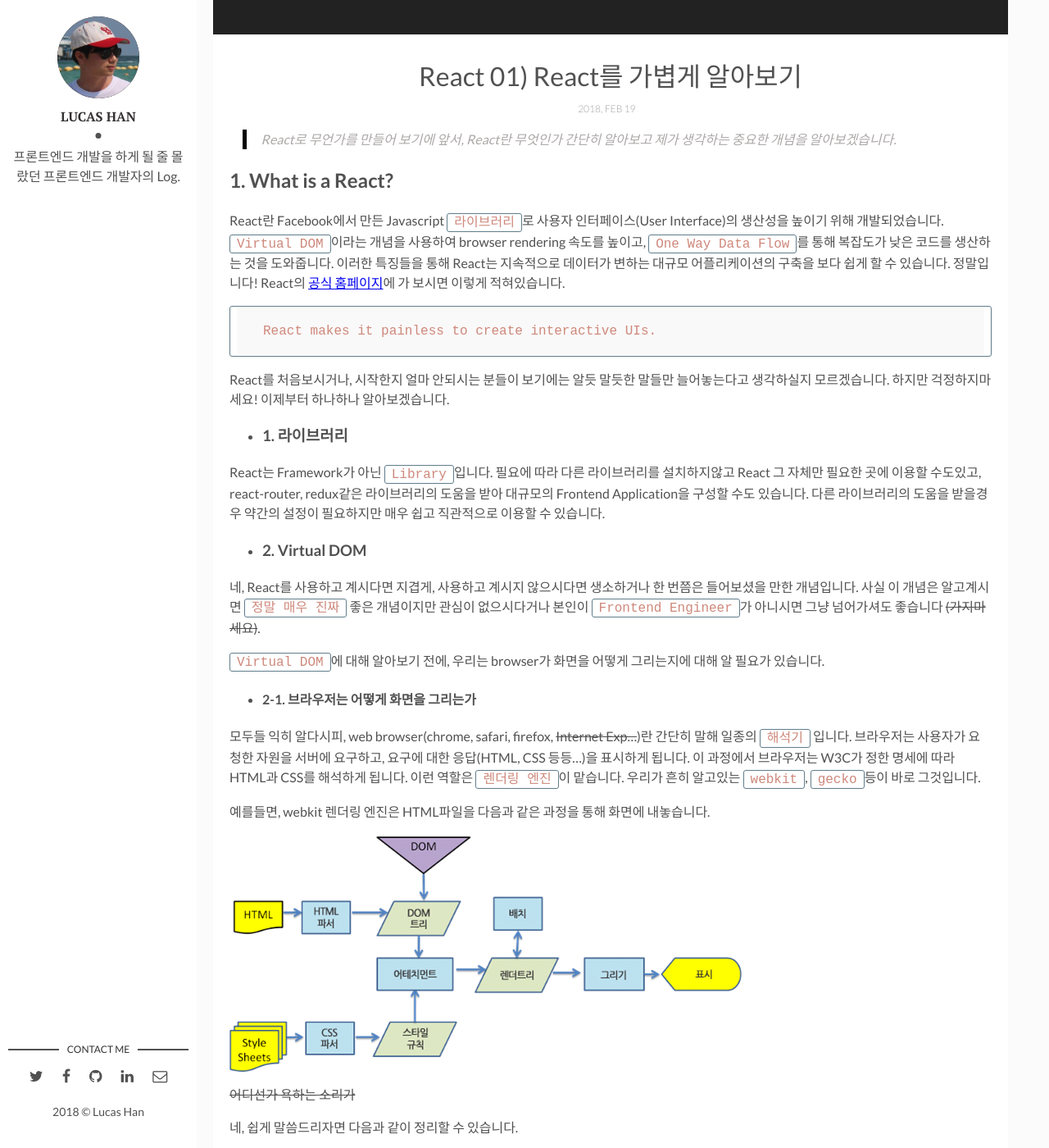
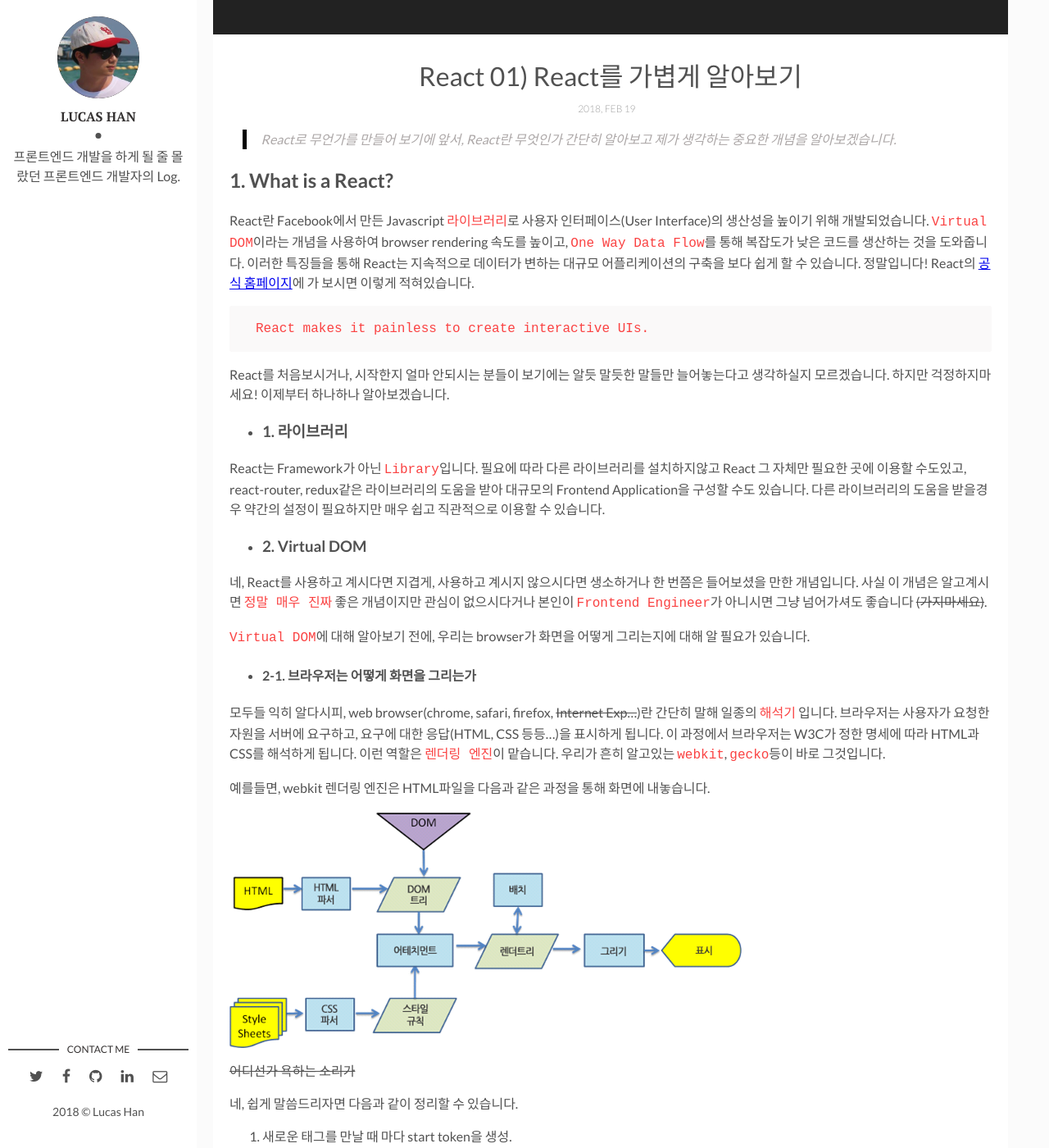
Before and after one commit to stardustrain/stardustrain.github.io, a Jekyll site: the page built from _posts/2017-02-19-what-is-a-react.markdown, in a window 1280 px wide and 1400 px high, scrolled down 478 px. Shown: the whole window at 82% size. Built offline with Jekyll 4.4.1, drawn with Linux system fonts in a browser that asks for light colours; comment, search, counter and statistics services are not loaded; some of the changed text lies outside the part shown.

Commit message:
Change css.

```diff
--- a/_posts/2017-02-19-what-is-a-react.markdown
+++ b/_posts/2017-02-19-what-is-a-react.markdown
@@ -90,16 +90,10 @@ Flux 패턴에서 모든 데이터는 중앙의 Dispatcher를 통해 흐르게
 ---
 #### 참고 링크
 > https://reactjs.org/
-
 > https://velopert.com/775
-
 > http://webframeworks.kr/getstarted/reactjs/
-
 > http://d2.naver.com/helloworld/59361
-
 > https://developers.google.com/web/fundamentals/performance/critical-rendering-path/render-tree-construction?hl=ko
-
 > https://velopert.com/3236
-
 > https://haruair.github.io/flux/docs/overview.html
 ---
--- a/assets/css/main.css
+++ b/assets/css/main.css
@@ -444,12 +444,8 @@ template {
 }
 
 .highlighter-rouge {
-  color: #ce887b;
+  color: #fa4242;
   font-weight: 400;
-  border: 1px solid #607D8B;
-  -webkit-border-radius: 3px;
-          border-radius: 3px;
-  padding: 0.1rem 0.5rem;
 }
 
 .highlight .hll {
--- a/assets/css/scss/_syntax.scss
+++ b/assets/css/scss/_syntax.scss
@@ -1,5 +1,5 @@
 .highlight {background-color: #faf9f9; border-radius: 3px; margin: 0;}
-.highlighter-rouge {color: #ce887b; font-weight: 400; border: 1px solid #607D8B; border-radius: 3px; padding: 0.1rem 0.5rem;}
+.highlighter-rouge {color: #fa4242; font-weight: 400;}
 .highlight .hll { background-color: #ffc; }
 .highlight .c { color: #999; } /* Comment */
 .highlight .err { color: #a00; background-color: #faa; } /* Error */
```
